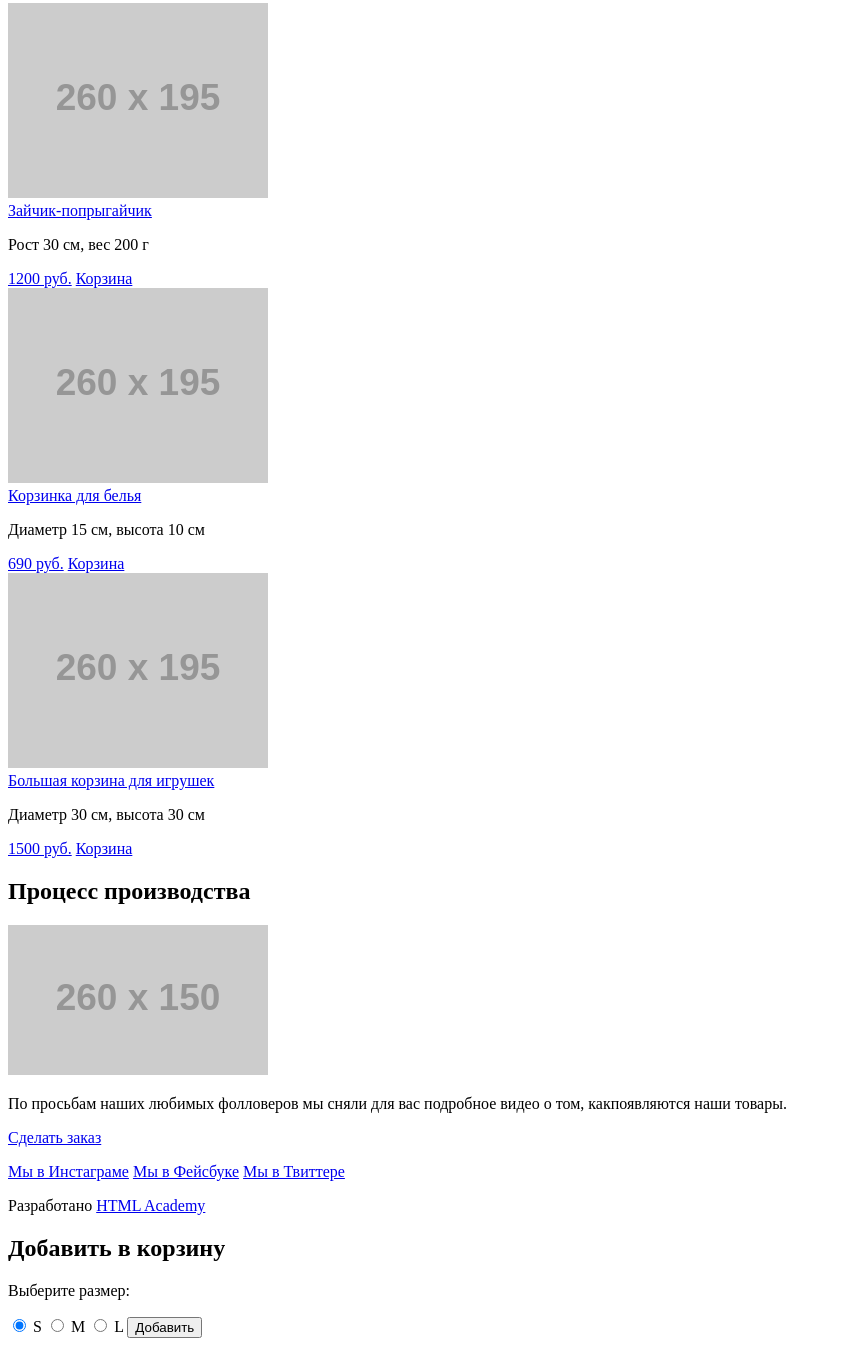
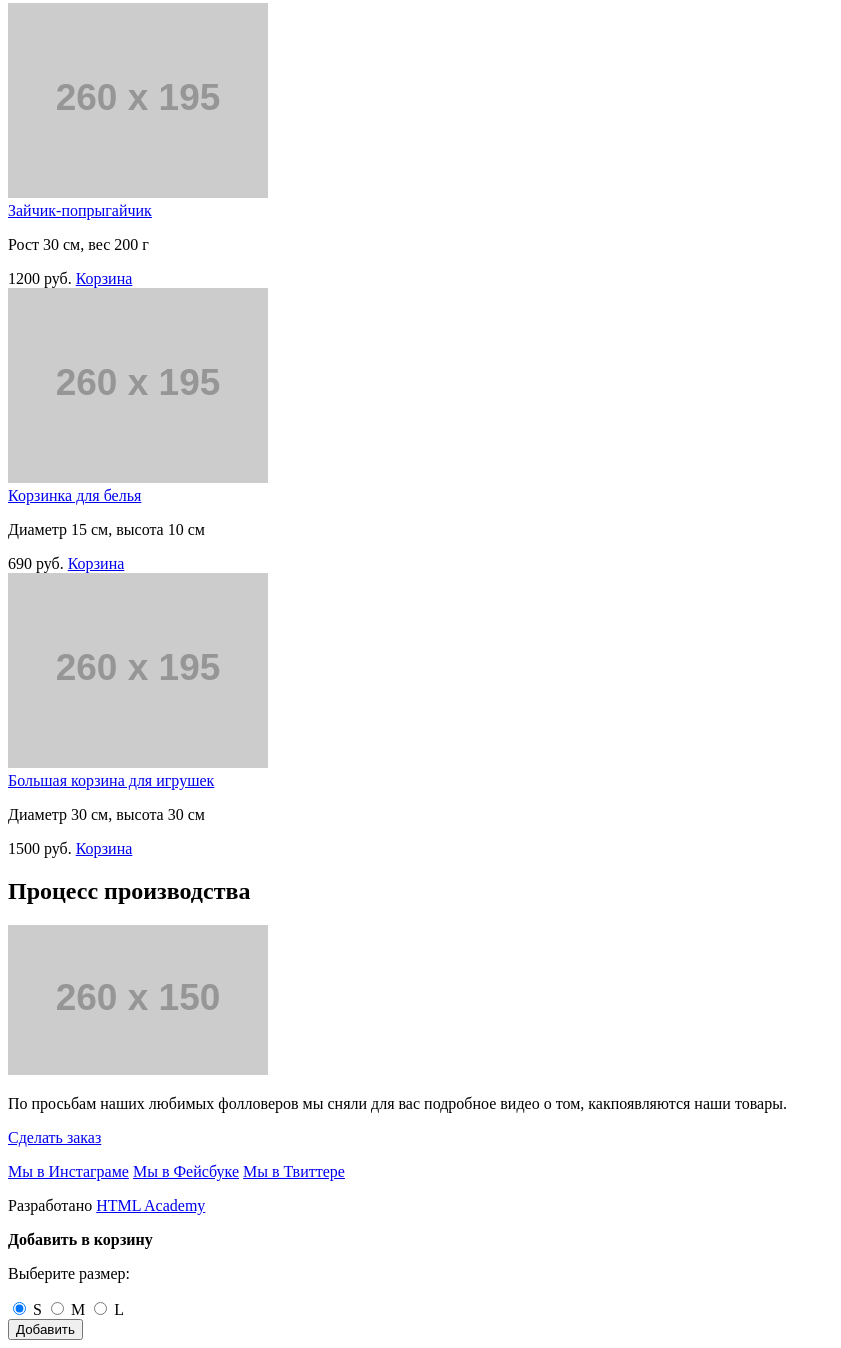
Before and after one commit to AdamantHQ/251115-mishka, a website: page catalog.html in a window 1280 px wide. Shown: the part 204-1552 px from the top of the page, without its empty margins (0-841 px from the left). Drawn offline with Linux system fonts and the light colour scheme; placeholder pictures from the web are drawn by us.

Commit message:
Поправил разметку по итогам консультации

```diff
--- a/catalog.html
+++ b/catalog.html
@@ -7,11 +7,10 @@
 <body>
 
 
+
   <header class="page-header">
     <nav class="main-menu">
-      <!--Ты написал, что сюда вынести спан. Я так понял, что без обёртки?-->
       <span class="main-menu__btn main-menu__btn--closed"></span>
-
 
       <ul class="main-menu__list main-menu__list--closed main-menu__list--nojs">
         <li class="main-menu__item main-menu__item--logo">
@@ -20,7 +19,6 @@
           </a>
         </li>
 
-
         <li class="main-menu__item"><a class="main-menu__link main-menu__link--active">Каталог товаров</a></li>
         <li class="main-menu__item"><a class="main-menu__link" href="form.html">Вязание на заказ</a></li>
         <li class="main-menu__item"><a class="main-menu__link" href="#">Поиск по сайту</a></li>
@@ -28,15 +26,16 @@
       </ul>
     </nav>
 
-
     <div class="intro">
       <h1 class="intro__title">Каталог товаров</h1>
     </div>
   </header>
 
 
+
   <main class="page-main">
     <section class="catalog">
+
 
 
       <article class="catalog-item">
@@ -44,22 +43,19 @@
           <img class="catalog-item__picture" src="http://placehold.it/260x195" width="260" height="195" alt="Вязаный заяц">
         </a>
 
-
         <div class="catalog-item__description">
           <div class="catalog-item__description-header">
-            <!--Как я тебя понял, здесь без заголовка, просто а?-->
             <a class="catalog-item__title" href="#">Зайчик-попрыгайчик</a>
             <p class="catalog-item__text">Рост 30 см, вес 200 г</p>
           </div>
 
-
           <div class="catalog-item__description-footer">
-            <!--Почему цена это ссылка? В спецификации отмечено, что ссылки здесь - это изображение, название и иконка корзины-->
-            <a class="catalog-item__price" href="#">1200 руб.</a>
+            <span class="catalog-item__price">1200 руб.</span>
             <a class="catalog-item__cart" href="#">Корзина</a>
           </div>
         </div>
       </article>
+
 
 
       <article class="catalog-item">
@@ -67,20 +63,19 @@
           <img class="catalog-item__picture" src="http://placehold.it/260x195" width="260" height="195" alt="Корзинка для белья">
         </a>
 
-
         <div class="catalog-item__description">
           <div class="catalog-item__description-header">
             <a class="catalog-item__title" href="#">Корзинка для белья</a>
             <p class="catalog-item__text">Диаметр 15 см, высота 10 см</p>
           </div>
 
-
           <div class="catalog-item__description-footer">
-            <a class="catalog-item__price" href="#">690 руб.</a>
+            <span class="catalog-item__price">690 руб.</span>
             <a class="catalog-item__cart" href="#">Корзина</a>
           </div>
         </div>
       </article>
+
 
 
       <article class="catalog-item">
@@ -88,21 +83,20 @@
           <img class="catalog-item__picture" src="http://placehold.it/260x195" width="260" height="195" alt="Большая корзина для игрушек">
         </a>
 
-
         <div class="catalog-item__description">
           <div class="catalog-item__description-header">
             <a class="catalog-item__title" href="#">Большая корзина для игрушек</a>
             <p class="catalog-item__text">Диаметр 30 см, высота 30 см</p>
           </div>
 
-
           <div class="catalog-item__description-footer">
-            <a class="catalog-item__price" href="#">1500 руб.</a>
+            <span class="catalog-item__price">1500 руб.</span>
             <a class="catalog-item__cart" href="#">Корзина</a>
           </div>
         </div>
       </article>
     </section>
+
 
 
     <section class="media">
@@ -111,12 +105,9 @@
           <h2 class="media__title">Процесс производства</h2>
         </div>
 
-
-        <!--Рука не повернулась делать класс video__video (насколько это корректно?), поэтому назвал блок media :)-->
         <div class="media__video">
           <img src="http://placehold.it/260x150" width="260" height="150" alt=""/>
         </div>
-
 
         <div class="media__footer">
           <p class="media__description">По просьбам наших любимых фолловеров мы сняли для вас подробное видео о том, какпоявляются наши товары.</p>
@@ -127,13 +118,13 @@
   </main>
 
 
+
   <footer class="page-footer">
     <p class="social">
       <a class="social__btn social__btn--instagram" href="#">Мы в Инстаграме</a>
       <a class="social__btn social__btn--facebook" href="#">Мы в Фейсбуке</a>
       <a class="social__btn social__btn__twitter" href="#">Мы в Твиттере</a>
     </p>
-
 
     <p class="copyright">
       Разработано
@@ -142,24 +133,26 @@
   </footer>
 
 
-  <section class="page-cart page-cart--hidden">
-    <h2 class="page-cart__title">Добавить в корзину</h2>
+
+  <div class="overlay overlay--hidden"></div>
+
+  <div class="page-cart page-cart--hidden">
+    <b class="page-cart__title">Добавить в корзину</b>
     <p class="page-cart__subtitle">Выберите размер:</p>
 
-
     <form class="cart-form" action="https://echo.htmlacademy.ru/" method="POST">
-      <!--Для id использовать то же пространство имён, что и для классов, или хватит такого?-->
+      <div class="cart-form__inner">
         <input class="cart-form__input" type="radio" name="cart-form__size" id="size-s" checked>
         <label for="size-s">S</label>
         <input class="cart-form__input" type="radio" name="cart-form__size" id="size-m">
         <label for="size-m">M</label>
         <input class="cart-form__input" type="radio" name="cart-form__size" id="size-l">
         <label for="size-l">L</label>
-
+      </div>
 
       <button class="cart-form__btn" type="submit">Добавить</button>
     </form>
-  </section>
+  </div>
 
 </body>
 </html>
```
Also changed, not shown: form.html (+12 -16 lines), index.html (+17 -24 lines). Lines whose indentation alone changed are shown as unchanged.
